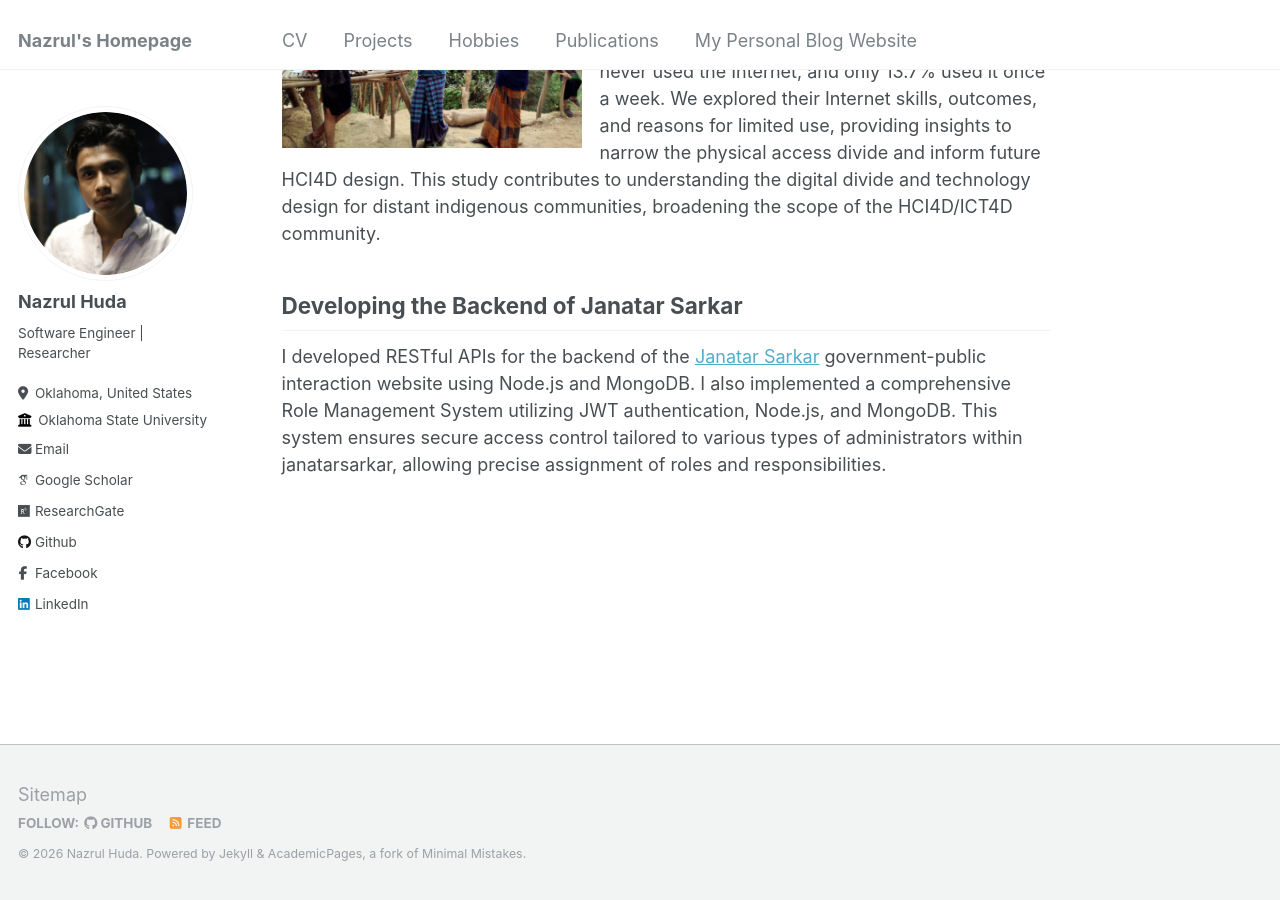
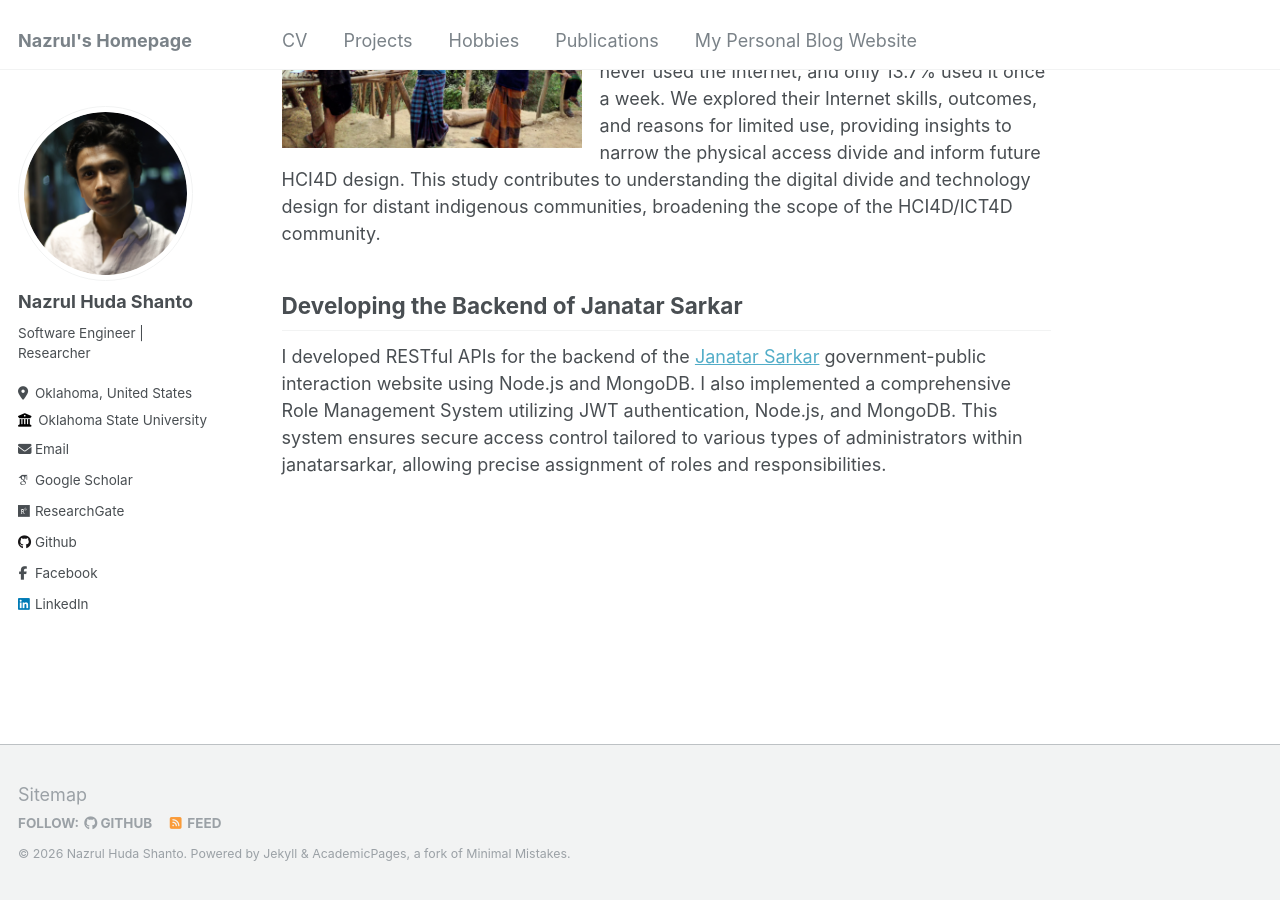
Before and after one commit to nazrulhuda/portfolio, a Jekyll site: the page built from _pages/about.md, in a window 1280 px wide and 900 px high, scrolled down 3274 px. Built offline with Jekyll 4.4.1, drawn with Linux system fonts in a browser that asks for light colours; some web fonts are replaced.

Commit message:
Update _config.yml

```diff
--- a/_config.yml
+++ b/_config.yml
@@ -10,7 +10,7 @@
 locale                   : "en-US"
 title                    : "Nazrul's Homepage"
 title_separator          : "-"
-name                     : &name "Nazrul Huda"
+name                     : &name "Nazrul Huda Shanto"
 description              : &description "personal description"
 url                      : "https://www.nazrulhuda.com"
 baseurl                  : "" # the subpath of your site, e.g. "/blog"
@@ -22,7 +22,7 @@ repository               : "academicpages/academicpages.github.io"
 author:
   # Biographic information
   avatar           : "profile.jpg"
-  name             : "Nazrul Huda"
+  name             : "Nazrul Huda Shanto"
   pronouns         : # example: "she/her"
   bio              : "Software Engineer | Researcher"
   location         : "Oklahoma, United States"
```
